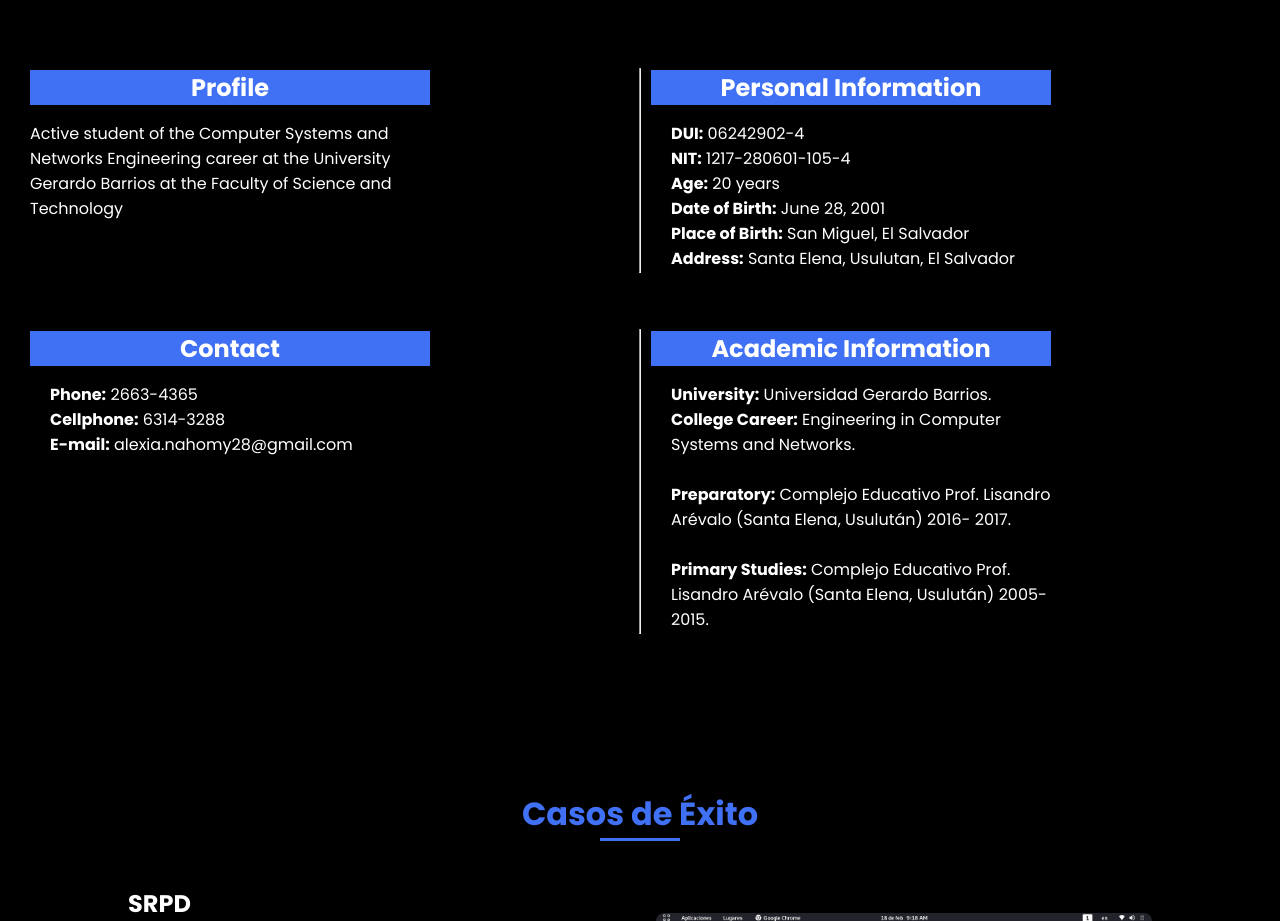
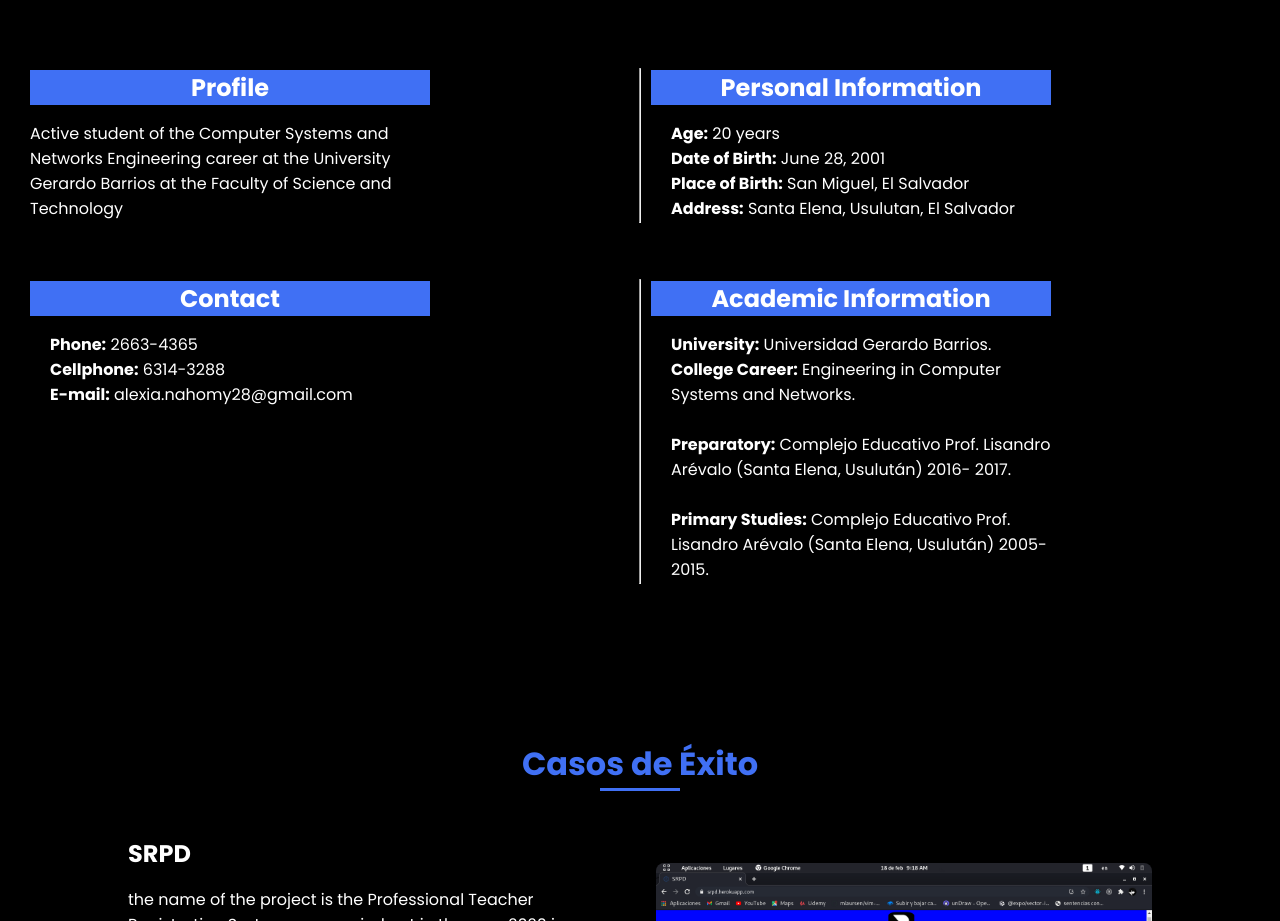
Before and after one commit to alexia-28/Portafolio, a plain HTML site: page en/index.html in a window 1280 px wide. Shown: the part 1560-2481 px from the top of the page. Drawn offline with nearby package versions, Linux system fonts and the light colour scheme.

Commit message:
Remover DUI y NIT

```diff
--- a/en/index.html
+++ b/en/index.html
@@ -106,8 +106,6 @@
                         <h2 class="skills__subtitle background-text">Personal Information</h2>
 
                         <div class="padding">
-                            <p><strong>DUI:</strong> 06242902-4 </p>
-                            <p><strong>NIT:</strong> 1217-280601-105-4 </p>
                             <p><strong>Age:</strong> 20 years  </p>
                             <p><strong>Date of Birth:</strong> June 28, 2001</p>
                             <p><strong>Place of Birth:</strong> San Miguel, El Salvador </p>
```
Also changed, not shown: index.html (+0 -2 lines).
